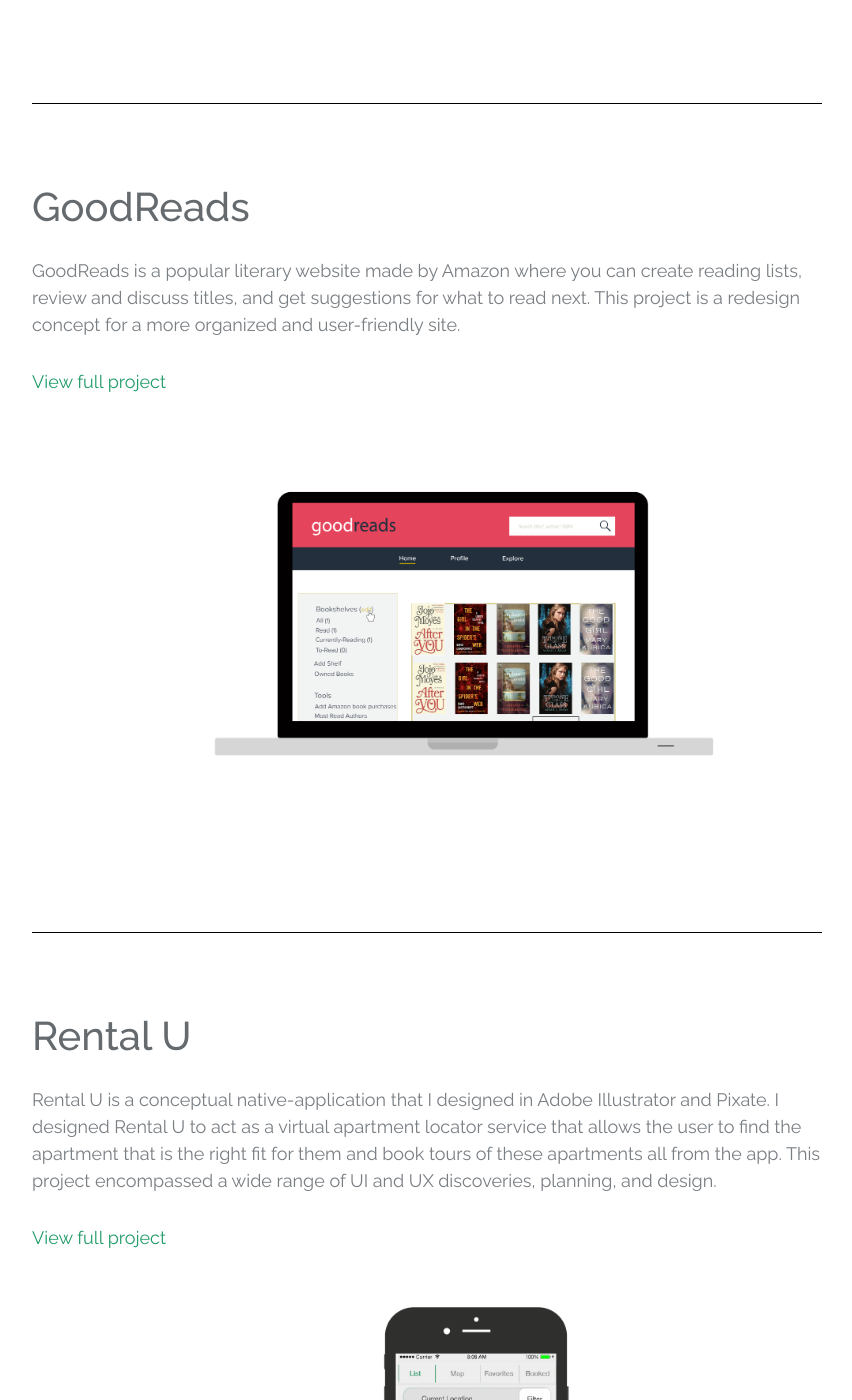
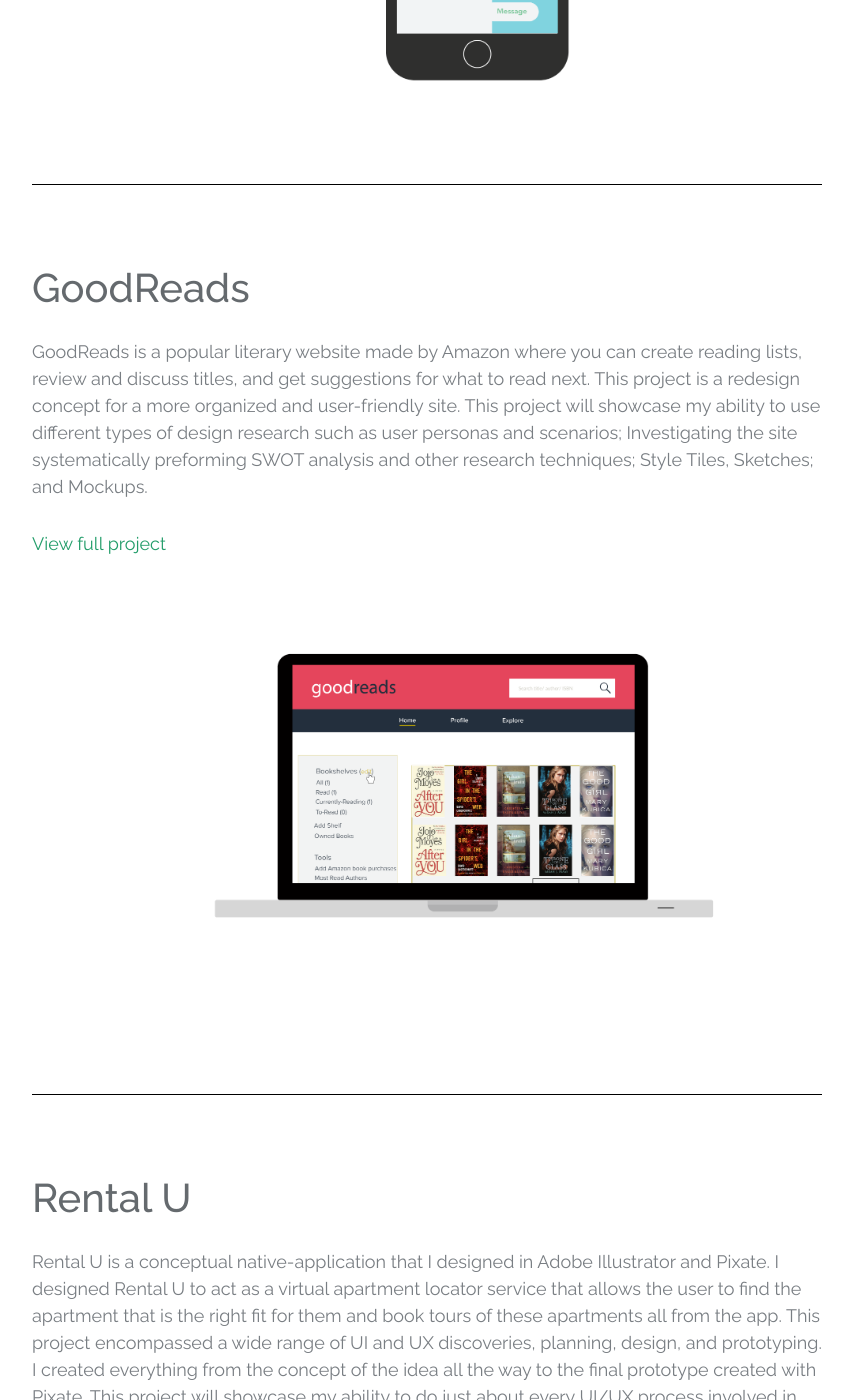
Before and after one commit to dmerrill88/MerrillDesign, a Jekyll site: the page built from portfolio.html, in a window 1280 px wide and 1400 px high, scrolled down 1002 px. Shown: the whole window, without its empty margins (213-1065 px from the left). Built offline with Jekyll 4.4.1, drawn with Linux system fonts in a browser that asks for light colours; some of the changed text lies outside the part shown.

Commit message:
add more detail to projects

```diff
--- a/portfolio.html
+++ b/portfolio.html
@@ -12,11 +12,30 @@ permalink: /portfolio/
 
 <main class="work">
 
+<!-- <section class="project">
+        <div class="project-container">
+            <div class="details">
+                <h1 class="project-title">My Portfolio</h1>
+                <p>Shelter Mobile is a mobile application prototype that I created with two other designers. The client gave us the details for our project and we had to have a prototype in InVision ready for her ready in four days. Our task was to make a platform for foster parents to arrange rides to and from adoption events and clinic visits for their respective foster pets. This project will showcase my ability to collaborate with other designers, produce Design Research/UX Research, Style Tiles, Sketches, Wireframes, Mockups(created in Adobe Photoshop and Illustrator) and InVision Prototypes.</p>
+                <p><a href="austin_animal_shelter/">View full project</a></p>
+            </div>
+            <div class="sample mobile">
+            <a href="austin_animal_shelter/">
+                <img src="{{ post.url | prepend: site.baseurl }}/img/shelter-app.png">
+            </a>
+            </div>
+        </div>
+    </section>
+
+            <div class="divider">
+
+    </div> -->
+
     <section class="project">
         <div class="project-container">
             <div class="details">
                 <h1 class="project-title">Shelter Mobile</h1>
-                <p>Shelter Mobile is a mobile application prototype that I created with two other designers. A design alumni from The Iron Yard was our "client" and gave us the details for our project. Our task was to make a platform for foster parents to arrange rides to and from adoption events and clinic visits.</p>
+                <p>Shelter Mobile is a mobile application prototype that I created with two other designers. The client gave us the details for our project and we had to have a prototype in InVision ready for her ready in four days. Our task was to make a platform for foster parents to arrange rides to and from adoption events and clinic visits for their respective foster pets. This project will showcase my ability to collaborate with other designers, produce Design Research/UX Research, Style Tiles, Sketches, Wireframes, Mockups(created in Adobe Photoshop and Illustrator) and InVision Prototypes.</p>
                 <p><a href="austin_animal_shelter/">View full project</a></p>
             </div>
             <div class="sample mobile">
@@ -35,7 +54,7 @@ permalink: /portfolio/
         <div class="project-container">
             <div class="details even">
                 <h1 class="project-title">GoodReads</h1>
-                <p>GoodReads is a popular literary website made by Amazon where you can create reading lists, review and discuss titles, and get suggestions for what to read next. This project is a redesign concept for a more organized and user-friendly site.</p>
+                <p>GoodReads is a popular literary website made by Amazon where you can create reading lists, review and discuss titles, and get suggestions for what to read next. This project is a redesign concept for a more organized and user-friendly site. This project will showcase my ability to use different types of design research such as user personas and scenarios; Investigating the site systematically preforming SWOT analysis and other research techniques; Style Tiles, Sketches; and Mockups.</p>
                 <p><a href="goodreads_redesign/">View full project</a></p>
             </div>
             <div class="sample">
@@ -54,7 +73,7 @@ permalink: /portfolio/
         <div class="project-container">
             <div class="details">
                 <h1 class="project-title">Rental U</h1>
-                <p>Rental U is a conceptual native-application that I designed in Adobe Illustrator and Pixate. I designed Rental U to act as a virtual apartment locator service that allows the user to find the apartment that is the right fit for them and book  tours of these apartments all from the app. This project encompassed a wide range of UI and UX discoveries, planning, and design.</p>
+                <p>Rental U is a conceptual native-application that I designed in Adobe Illustrator and Pixate. I designed Rental U to act as a virtual apartment locator service that allows the user to find the apartment that is the right fit for them and book  tours of these apartments all from the app. This project encompassed a wide range of UI and UX discoveries, planning, design, and prototyping. I created everything from the concept of the idea all the way to the final prototype created with Pixate. This project will showcase my ability to do just about every UI/UX process involved in creating a mobile app from start of a project to the beginning of development phases for a mobile app.</p>
                 <p><a href="https://github.com/dmerrill88/tiy_assignments/tree/master/Rental_U">View full project</a></p>
             </div>
             <div class="sample">
@@ -73,7 +92,7 @@ permalink: /portfolio/
         <div class="project-container">
             <div class="details even">
                 <h1 class="project-title">Pocket</h1>
-                <p>Pocket is a popular website with over 15 million users where you can easily save your favorite articles, videos and more for later. I coded a responsive version of Pocket from visually looking at a screenshot of the site.</p>
+                <p>Pocket is a popular website with over 15 million users where you can easily save your favorite articles, videos and more for later. I coded a responsive version of Pocket from visually looking at a screenshot of the site. This project will showcase my ability to code a responsively designed website using mixin grids with SCSS(Sass is the most mature, stable, and powerful professional grade CSS extension language in the world. Think CSS with superpowers).</p>
                 <p><a href="https://github.com/dmerrill88/tiy_assignments/tree/master/Pocket%20replica">View full project</a></p>
             </div>
             <div class="sample">
@@ -92,6 +111,7 @@ permalink: /portfolio/
         <div class="project-container">
             <div class="details even">
                 <h1 class="project-title">GitHub</h1>
+                <p>Github contains many more projects that I have done and uploaded to it’s site. These are a wide variety of projects that showcase my abilities. Some of which include Creative Problem Solving, Competitive Analysis, Design Research, Typography, Photoshop, Illustrator, Style Tiles, Sketches, Wireframes, Mockups, Command Line, HTML, CSS, SCSS, JavaScript, jQuery, Prototyping, Rapid Prototyping, InVision, Pixate, Responsive Design, and Agile methods.</p>
                 <p><a href="https://github.com/dmerrill88/tiy_assignments">To see more of my work please visit my GitHub account!</a></p>
             </div>
             <div class="sample">
```
